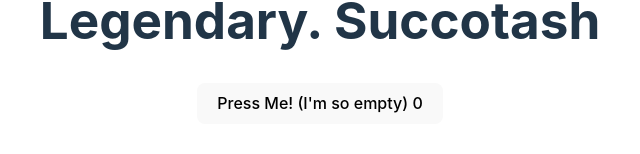
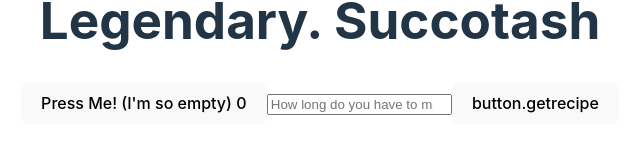
Before and after one commit to Azoghal/legendary-succotash, a React (Vite) app in the folder lodge/: page / in a window 1280 px wide. Shown: the part 434-588 px from the top of the page, without its empty margins (320-960 px from the left). Built offline with nearby package versions, Linux system fonts and the light colour scheme.

Commit message:
component functionality

```diff
--- a/lodge/src/App.tsx
+++ b/lodge/src/App.tsx
@@ -1,6 +1,7 @@
 import SuccotashLogo from './assets/logo.png'
 import './App.css'
 import Counter from './components/Counter'
+import RecipeProvider from './components/RecipeProvider'
 
 function App() {
   return (
@@ -12,6 +13,7 @@ function App() {
       </div>
       <h1>Legendary. Succotash</h1>
       <Counter val={0}/>
+      <RecipeProvider/>
     </>
   )
 }
--- /dev/null
+++ b/lodge/src/components/RecipeProvider.tsx
@@ -0,0 +1,37 @@
+import { ChangeEvent, useState } from "react"
+import { useTranslation } from "react-i18next";
+
+interface IRecipeProviderProps{
+
+}
+
+export default function RecipeProvider(_props: IRecipeProviderProps){
+    const { t } = useTranslation();
+
+    const [recipeStrings, setRecipeStrings] = useState<string[]>();
+    const [_minutes, setMinutes] = useState<number>();
+
+    const getRecipe = () => {
+        // actually make a client and do le nice things
+        setRecipeStrings(["Bobly"])
+    }
+
+    const updateMinutes = (e: ChangeEvent<HTMLInputElement>) => {
+        const val: number = parseInt(e.target.value);
+        if (val){
+            setMinutes(val);
+        }
+      };
+
+    return (
+        <>
+            <input placeholder="How long do you have to make some Succotash?" type="number" onChange={updateMinutes}></input>
+            <button onClick={getRecipe}> {t("button.getrecipe")} </button>
+            {recipeStrings && (
+                <div>
+                    This is where the recipe will appear, once it works.
+                </div>
+            )}
+        </>
+    )
+}
--- a/lodge/src/i18n/en/translation.json
+++ b/lodge/src/i18n/en/translation.json
@@ -2,5 +2,6 @@
     "counter.label": "Press Me!",
     "counter_zero": "I'm so empty",
     "counter_one": "I'm just right",
-    "counter_other": "I'm so full"
+    "counter_other": "I'm so full",
+    "button.recipe": "Find me a recipe!"
 }
```
Also changed, not shown: lodge/taskfile.yaml (added, +10 -0 lines).
